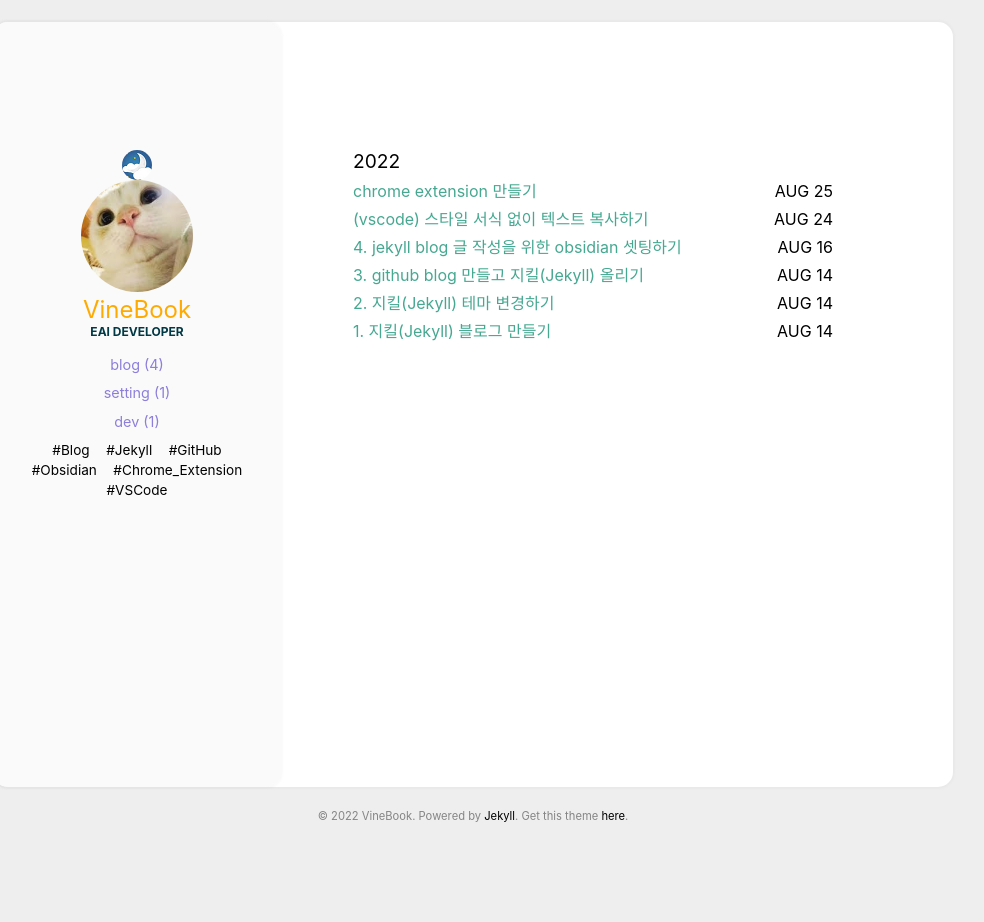
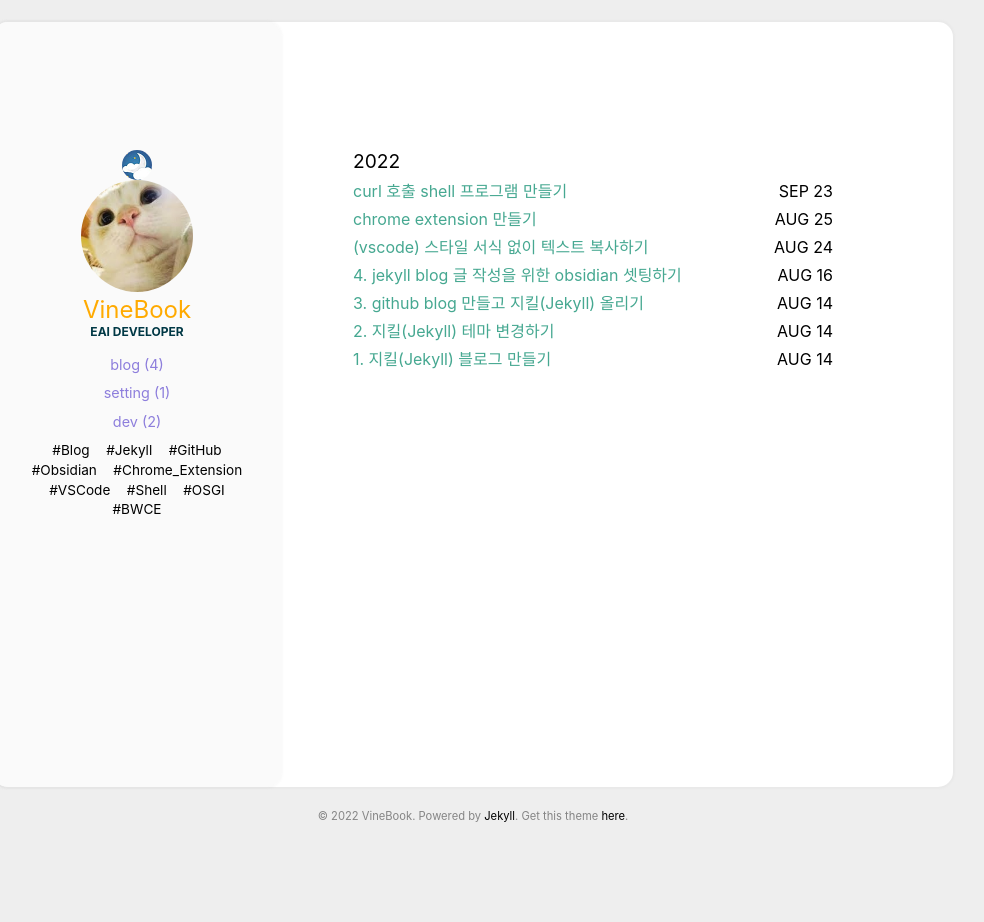
Before and after one commit to vine-nam/vine-nam.github.io, a Jekyll site: the page built from index.html, in a window 1280 px wide. Shown: the whole page, without its empty margins (167-1151 px from the left). Built offline with Jekyll 4.4.1, drawn with Linux system fonts in a browser that asks for light colours; part of the change alters nothing that is shown.

Commit message:
curl 호출 shell 프로그램 만들기 post 작성

````diff
--- a/_data/format.yml
+++ b/_data/format.yml
@@ -4,3 +4,6 @@ github: GitHub
 obsidian: Obsidian
 chrome_extension: Chrome_Extension
 vscode: VSCode
+shell: Shell
+osgi: OSGI
+bwce: BWCE
--- a/_data/tags.yml
+++ b/_data/tags.yml
@@ -4,3 +4,6 @@
 - obsidian
 - chrome_extension
 - vscode
+- shell
+- osgi
+- bwce
--- /dev/null
+++ b/_posts/2022-09-23-create-a-shell-program-that-calls-curl.md
@@ -0,0 +1,116 @@
+---
+title: curl 호출 shell 프로그램 만들기
+categories: [dev]
+comments: true
+tags: [shell, osgi, bwce]
+---
+
+## Intro
+사용하는 프로그램 중에 command 환경에서 http 호출로 명령을 전달할 수 있는 기능이 있다.
+
+url은 `http://localhost:8090/bw/framework.json/osgi`이며, command 파라미터에 실행할 명령어를 전달하여 사용한다.
+
+또한, command 파라미터 값으로 추가 파라미터들을 함께 적어줄 수 있는데, 이때 값 구분은 스페이스 공백에 해당하는 url escape code `%20`을 사용한다.
+
+예를 들면, `http://localhost:8090/bw/framework.json/osgi?command=help%20setloglevel`와 같이 사용한다.
+
+<br/>
+
+## 문제
+일단 url이 길다. 기억해서 사용하기에는 길어 매번 복사해서 사용하였다.
+
+그리고 스페이스 공백을 `%20`으로 적어주어야 한다. 가독성도 떨어지고 상당히 번거로운 작업이다.
+
+<br/>
+
+## 그래서
+스페이스 공백을 `%20`으로 치환해주고, curl 호출도 해주는 쉘 프로그램이 있으면 좋겠다는 생각을 하게 되었다.
+
+다음은 그 프로그램의 전문이다.
+
+```bash
+input=$@
+
+space="%20"
+
+replaced=${input// /$space}
+
+url="http://localhost:8090/bw/framework.json/osgi?command=$replaced"
+
+curl ${url}
+```
+
+<br/>
+
+## 코드 설명
+`$@`는 입력 받은 모든 인자의 목록이다.
+
+예를 들어, `111 222 333` 를 인자로 넘기면 `$@`의 값은 `111 222 333` 이 된다.
+
+command.sh
+```bash
+echo $@
+```
+
+```bash
+$ ./command.sh 111 222 333
+111 222 333
+```
+
+<br/>
+<br/>
+
+입력 받은 모든 인자의 목록은 문자열로 사용하기 위해 input 변수에 저장한다.
+```bash
+input=$@
+```
+
+---
+
+입력 받은 인자에서 스페이스 공백을 `%20`으로 치환한다.
+```bash
+space="%20"
+
+replaced=${input// /$space}
+```
+
+---
+
+url 변수에 command 파라미터 값을 포함한 완전한 url을 저장한 후, <br/>
+curl 명령으로 url을 호출다.
+```bash
+url="http://localhost:8090/bw/framework.json/osgi?command=$replaced"
+
+curl ${url}
+```
+
+<br/>
+
+## 사용
+**before**
+```bash
+$ curl http://localhost:8090/bw/framework.json/osgi?command=help%20setloglevel
+
+$ curl http://localhost:8090/bw/framework.json/osgi?command=setloglevel%20-l%20Debug%20Root
+```
+
+**after**
+```bash
+$ ./command.sh help setloglevel
+
+setloglevel - Set log level of given logger
+   scope: frwk
+   options:
+      -l, --level   Log level to set. The valid values are {Trace, Debug, Info, Error, Warn}. If not provided, log level is set to parent log level. [optional]
+   parameters:
+      String   Name of the Logger
+```
+
+```bash
+$ ./command.sh setloglevel -l Debug Root
+Log level of Logger [Root] is set to [DEBUG]
+```
+
+<br/>
+
+상당히 사용하기 편해졌고, 보기에도 깔끔해졌다. ☺️
````
